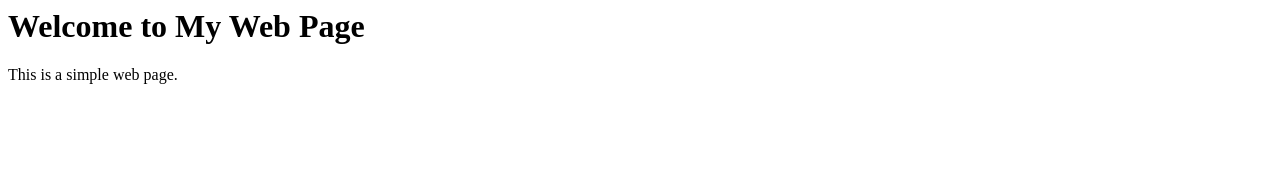
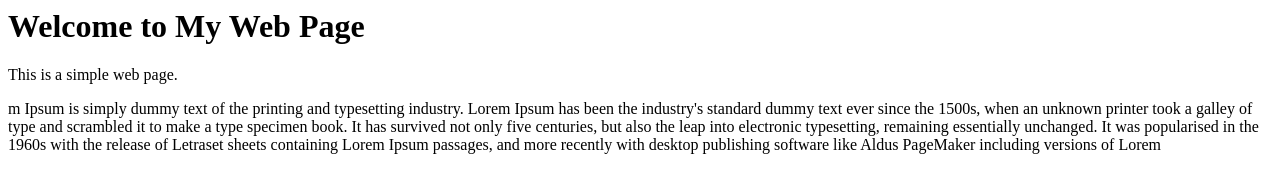
Before and after one commit to Seb-Lis/coursera-test1, a plain HTML site: page index.html in a window 1280 px wide. Drawn offline with Linux system fonts and the light colour scheme.

Commit message:
Add files via upload

```diff
--- a/index.html
+++ b/index.html
@@ -9,6 +9,12 @@
 <body>
     <h1>Welcome to My Web Page</h1>
     <p>This is a simple web page.</p>
+    <p>m Ipsum is simply dummy text of the printing and typesetting industry. Lorem Ipsum has been the industry's
+        standard dummy text ever since the 1500s, when an unknown printer took a galley of type and scrambled it to make
+        a type specimen book. It has survived not only five centuries, but also the leap into electronic typesetting,
+        remaining essentially unchanged. It was popularised in the 1960s with the release of Letraset sheets containing
+        Lorem Ipsum passages, and more recently with desktop publishing software like Aldus PageMaker including versions
+        of Lorem</p>
 </body>
 
 </html>
```
